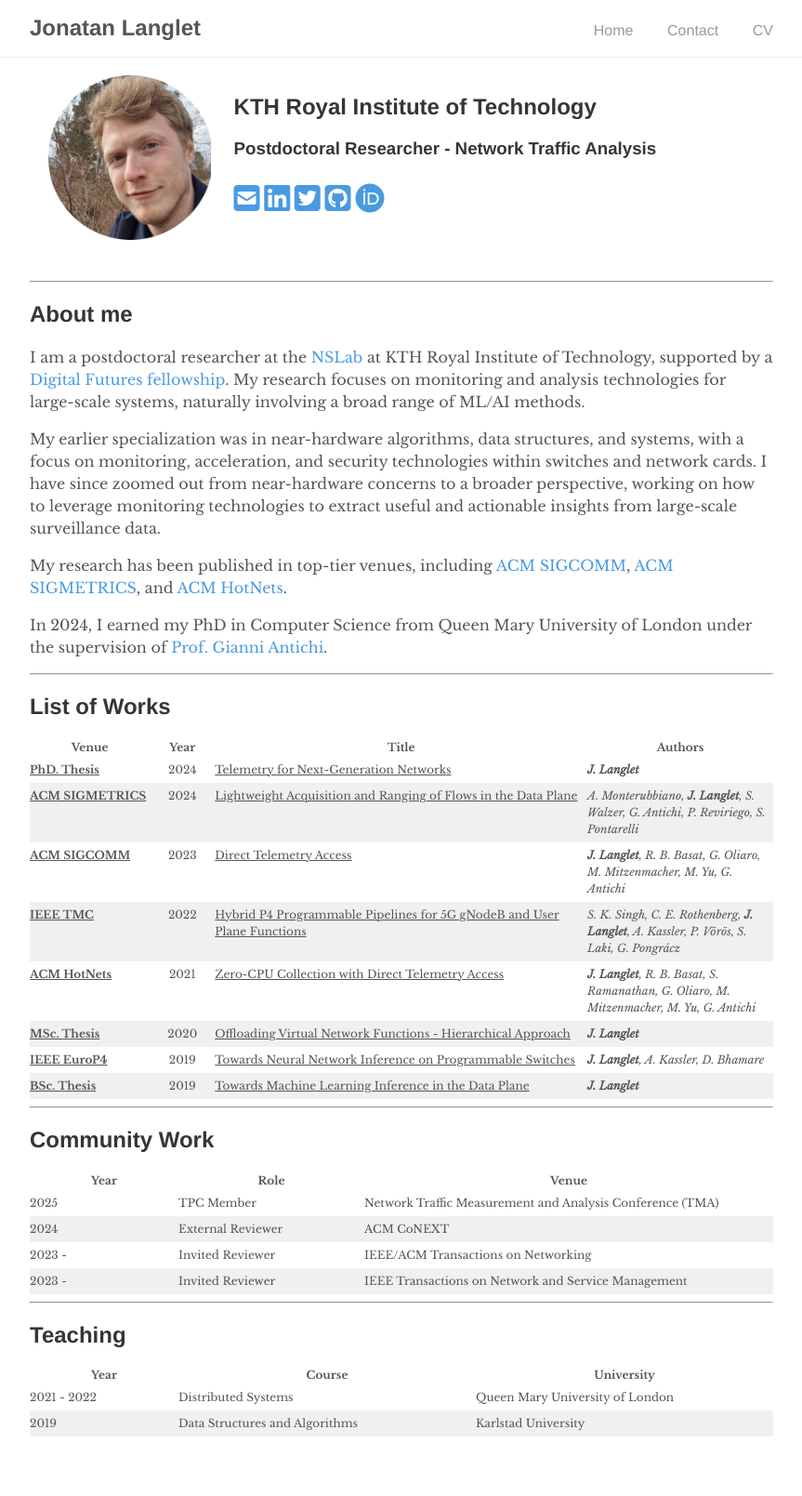
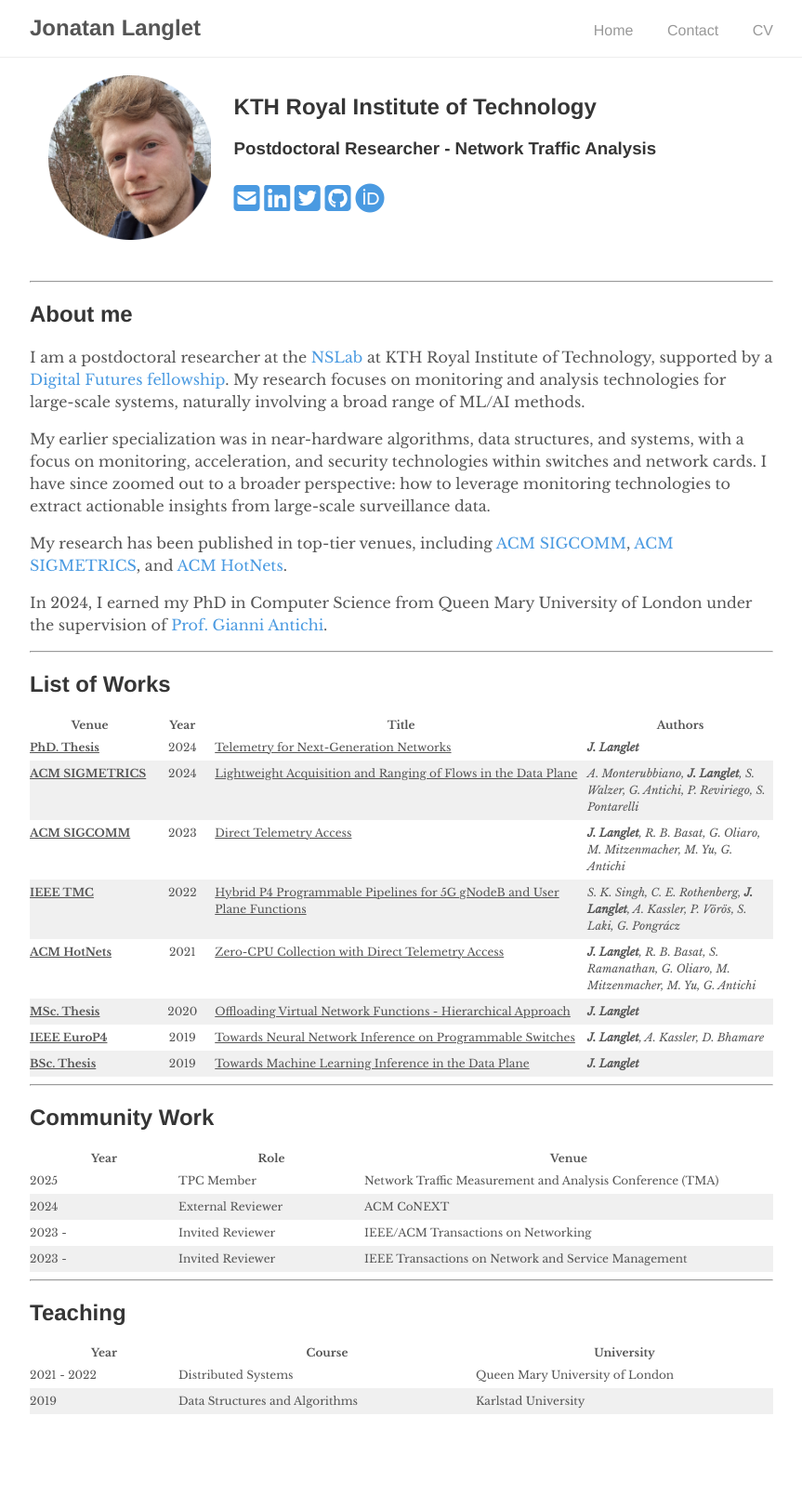
Before and after one commit to jonlanglet/jonlanglet.github.io, a Jekyll site: the page built from index.md, in a window 1280 px wide. Shown: the whole page at 93% size, without its empty margins (208-1071 px from the left). Built offline with Jekyll 4.4.1, drawn with Linux system fonts in a browser that asks for light colours; nearby versions of some CDN libraries; a style sheet for code colours, icons or effects is not loaded; after the commit the page ends 1585 px from its top, so only the background shows below that.

Commit message:
Minor bio update

```diff
--- a/_includes/about.html
+++ b/_includes/about.html
@@ -5,7 +5,7 @@
 </p>
 <p>
 	My earlier specialization was in near-hardware algorithms, data structures, and systems, with a focus on monitoring, acceleration, and security technologies within switches and network cards.
-	I have since zoomed out from near-hardware concerns to a broader perspective, working on how to leverage monitoring technologies to extract useful and actionable insights from large-scale surveillance data.
+	I have since zoomed out to a broader perspective: how to leverage monitoring technologies to extract actionable insights from large-scale surveillance data.
 </p>
 <p>
 	My research has been published in top-tier venues, including <a href="https://dl.acm.org/doi/abs/10.1145/3603269.3604827">ACM SIGCOMM</a>, <a href="https://dl.acm.org/doi/abs/10.1145/3626775">ACM SIGMETRICS</a>, and <a href="https://dl.acm.org/doi/abs/10.1145/3484266.3487366">ACM HotNets</a>.
```
